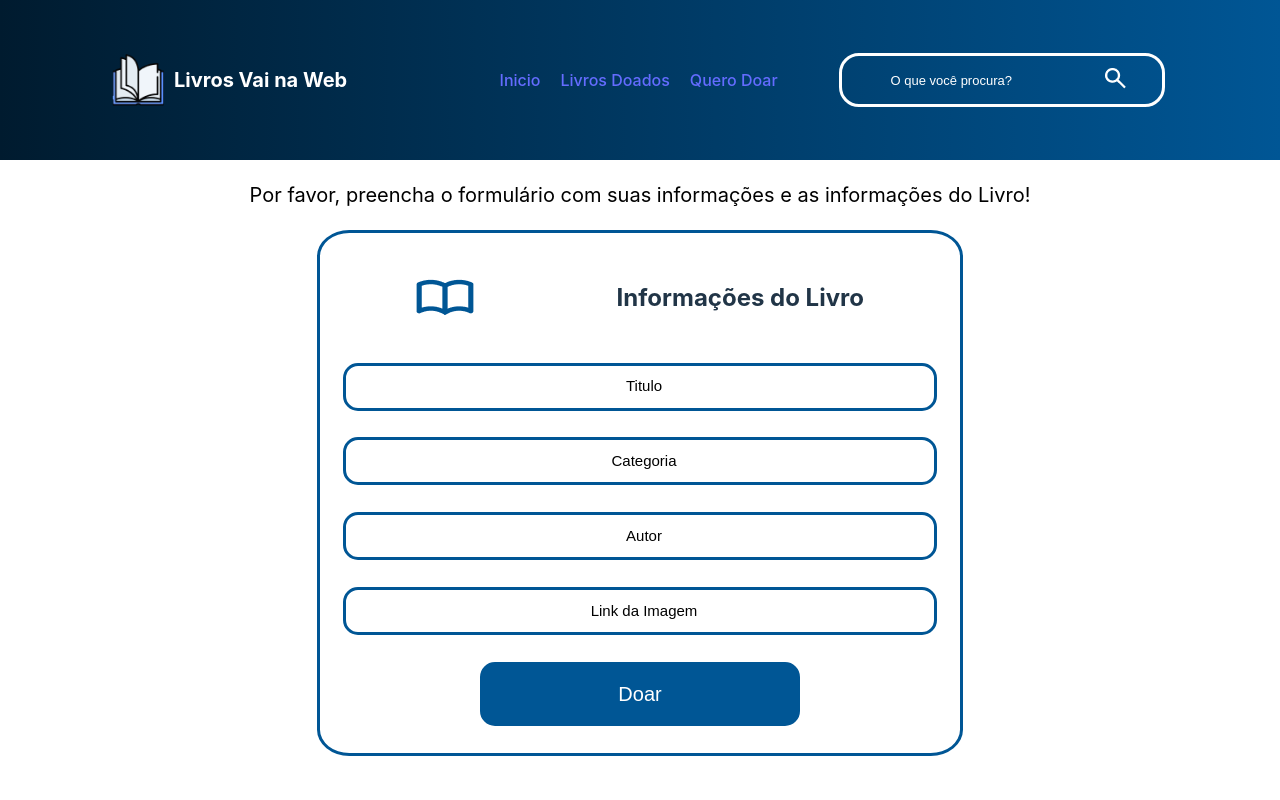
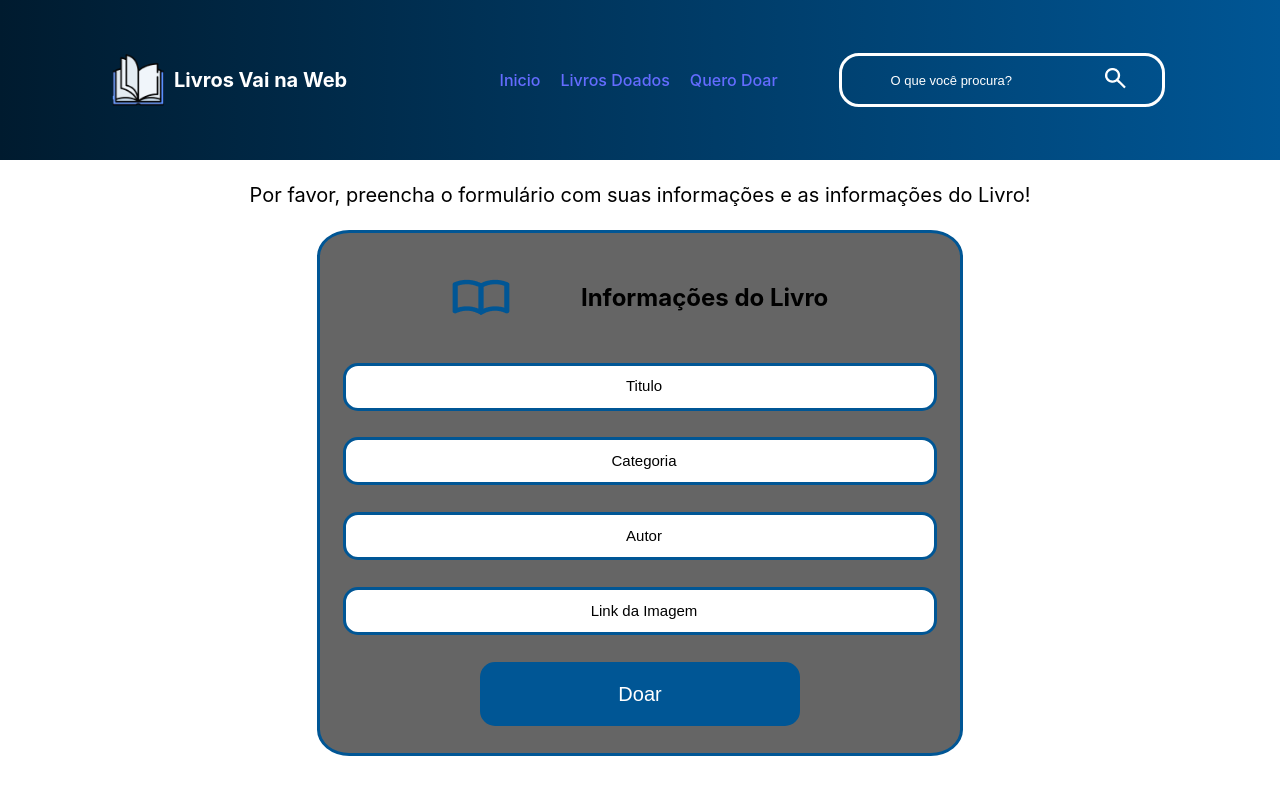
Before and after one commit to Danilo-Almeida-da-Silva/ProjetonoiteReact_VNW, a React (Vite) app: page /QueroDoar in a window 1280 px wide. Shown: the top 800 px of the page. Built offline with nearby package versions, Linux system fonts and the light colour scheme.

Commit message:
style: ajuste de estilização da page QueroDoar

```diff
--- a/src/Pages/queroDoar/QueroDoar.module.scss
+++ b/src/Pages/queroDoar/QueroDoar.module.scss
@@ -39,6 +39,7 @@ form{
 
     border: solid 3px #005695;
     border-radius: 5%;
+    background-color: rgba(56, 56, 56, 0.774);
     display: flex;
     align-items: center;
     justify-content: space-evenly;
@@ -48,13 +49,14 @@ form{
 
     div{
         display: flex;
-        justify-content: space-between;
+        justify-content: space-around;
         align-items: center;
         width: 35vw;
 
         h2{
             font-size: 20;
             text-align: center;
+            color: black
         }
 
         .livroforms{
@@ -62,5 +64,8 @@ form{
             width: 10vw;
             height: 10vh;
         }
+        input{
+            background-color: #fff;
+        }
     }
 }
```
